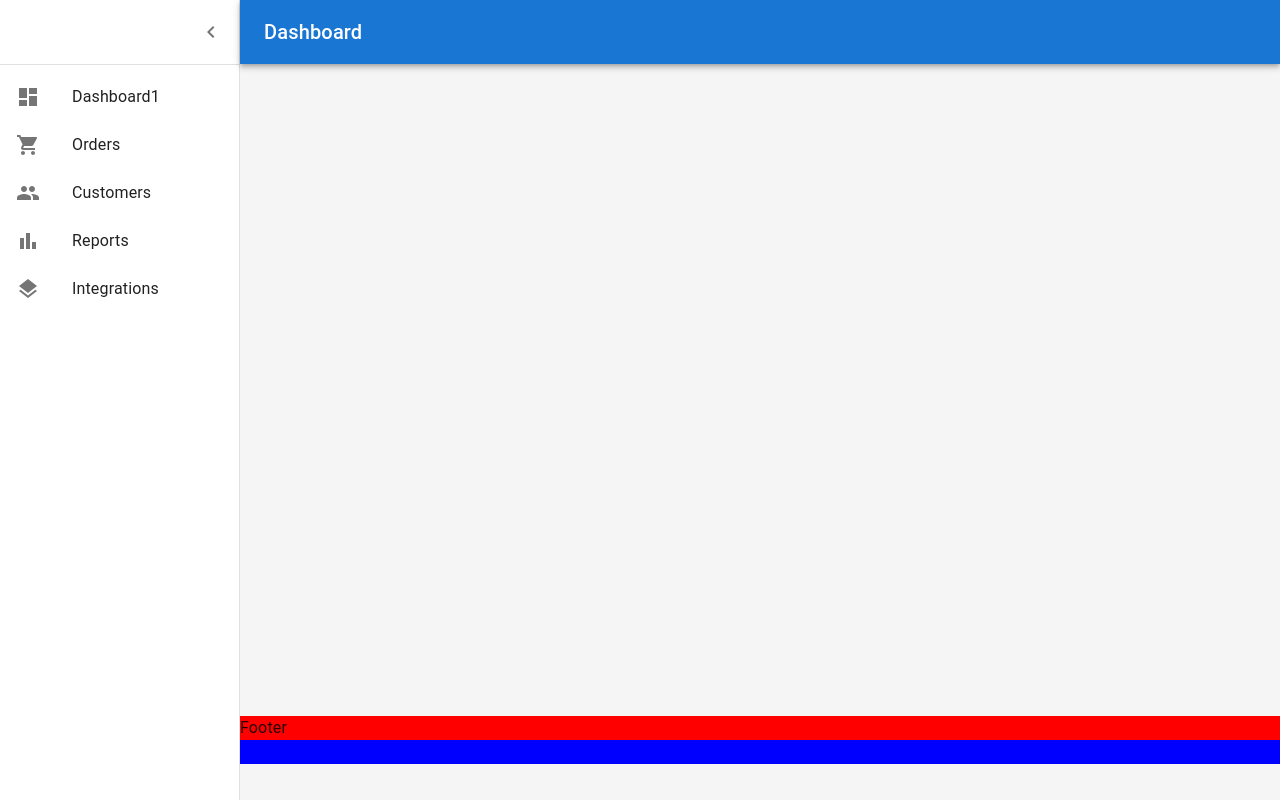
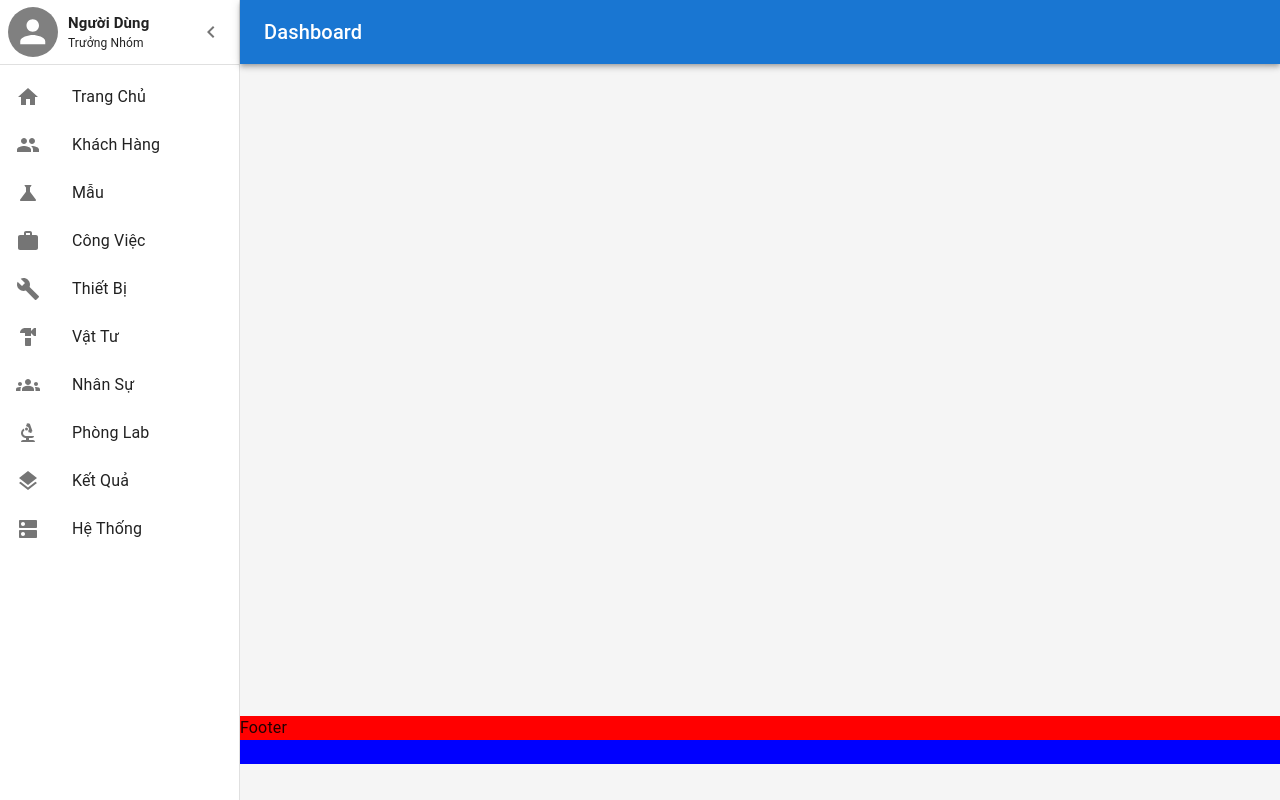
Before and after one commit to phamhuuhuy/LMS-PhuongHai, a React (Create React App) app in the folder frontend/: page / in a window 1280 px wide. Built offline with nearby package versions, Linux system fonts and the light colour scheme; the HTML template or start-up script is replaced by a standard one.

Commit message:
finish front-end for navigation side bar

```diff
--- a/frontend/src/components/NavSideBar/NavSideBar.tsx
+++ b/frontend/src/components/NavSideBar/NavSideBar.tsx
@@ -1,18 +1,19 @@
-import React from 'react'
 import List from '@mui/material/List';
 import Divider from '@mui/material/Divider';
 import ChevronLeftIcon from '@mui/icons-material/ChevronLeft';
 import { mainListItems } from './listItems';
-import { IconButton, Toolbar } from '@mui/material';
+import { Box, IconButton, Toolbar, Typography } from '@mui/material';
 import { styled } from '@mui/material/styles';
 import MuiDrawer from '@mui/material/Drawer';
+import Avatar from '@mui/material/Avatar';
+
 
 
 const drawerWidth: number = 240;
 
 const Drawer = styled(MuiDrawer, { shouldForwardProp: (prop) => prop !== 'open' })(
     ({ theme, open }) => ({
-    '& .MuiDrawer-paper': {
+        '& .MuiDrawer-paper': {
             position: 'relative',
             whiteSpace: 'nowrap',
             width: drawerWidth,
@@ -51,6 +52,17 @@ const NavSideBar = ({ handleOnClick, stateOpen }: any) => {
                     px: [1],
                 }}
             >
+                <Box sx={{ width: '100%', height: '100%', display: 'flex', alignItems: 'center' }}>
+                    {/* src will be fetched */}
+                    <Avatar src='' alt='avatar' sx={{width: '50px', height: '50px', backgroundColor: 'grey', marginRight: '10px' }}/>
+
+                    <div style={{ flexGrow: '1' }}>
+                        <div style={{ fontSize: '15px', fontWeight: '600' }}>Người Dùng</div>
+
+                        <div style={{ fontSize: '12px' }}>Trưởng Nhóm</div>
+
+                    </div>
+                </Box>
                 <IconButton onClick={toggleDrawer}>
                     <ChevronLeftIcon />
                 </IconButton>
--- a/frontend/src/components/NavSideBar/listItems.tsx
+++ b/frontend/src/components/NavSideBar/listItems.tsx
@@ -1,72 +1,85 @@
-import * as React from 'react';
 import ListItemButton from '@mui/material/ListItemButton';
+import ListItemText from '@mui/material/ListItemText';
+
+//icons
 import ListItemIcon from '@mui/material/ListItemIcon';
-import ListItemText from '@mui/material/ListItemText';
-import ListSubheader from '@mui/material/ListSubheader';
-import DashboardIcon from '@mui/icons-material/Dashboard';
-import ShoppingCartIcon from '@mui/icons-material/ShoppingCart';
+import LayersIcon from '@mui/icons-material/Layers';
+import HomeIcon from '@mui/icons-material/Home';
 import PeopleIcon from '@mui/icons-material/People';
-import BarChartIcon from '@mui/icons-material/BarChart';
-import LayersIcon from '@mui/icons-material/Layers';
-import AssignmentIcon from '@mui/icons-material/Assignment';
+import WorkIcon from '@mui/icons-material/Work';
+import BuildIcon from '@mui/icons-material/Build';
+import HardwareIcon from '@mui/icons-material/Hardware';
+import ScienceIcon from '@mui/icons-material/Science';
+import DnsIcon from '@mui/icons-material/Dns';
+import BiotechIcon from '@mui/icons-material/Biotech';
+import GroupsIcon from '@mui/icons-material/Groups';
 
 export const mainListItems = (
-  <React.Fragment>
+  <>
     <ListItemButton>
       <ListItemIcon>
-        <DashboardIcon />
+        <HomeIcon />
       </ListItemIcon>
-      <ListItemText primary="Dashboard1" />
-    </ListItemButton>
-    <ListItemButton>
-      <ListItemIcon>
-        <ShoppingCartIcon />
-      </ListItemIcon>
-      <ListItemText primary="Orders" />
+      <ListItemText primary="Trang Chủ" />
     </ListItemButton>
     <ListItemButton>
       <ListItemIcon>
         <PeopleIcon />
       </ListItemIcon>
-      <ListItemText primary="Customers" />
+      <ListItemText primary="Khách Hàng" />
     </ListItemButton>
     <ListItemButton>
       <ListItemIcon>
-        <BarChartIcon />
+        <ScienceIcon />
       </ListItemIcon>
-      <ListItemText primary="Reports" />
+      <ListItemText primary="Mẫu" />
     </ListItemButton>
+    <ListItemButton>
+      <ListItemIcon>
+        <WorkIcon />
+      </ListItemIcon>
+      <ListItemText primary="Công Việc" />
+    </ListItemButton>
+    <ListItemButton>
+      <ListItemIcon>
+        <BuildIcon />
+      </ListItemIcon>
+      <ListItemText primary="Thiết Bị" />
+    </ListItemButton>
+
+    <ListItemButton>
+      <ListItemIcon>
+        <HardwareIcon />
+      </ListItemIcon>
+      <ListItemText primary="Vật Tư" />
+    </ListItemButton>
+
+    <ListItemButton>
+      <ListItemIcon>
+        <GroupsIcon />
+      </ListItemIcon>
+      <ListItemText primary="Nhân Sự" />
+    </ListItemButton>
+
+    <ListItemButton>
+      <ListItemIcon>
+        <BiotechIcon />
+      </ListItemIcon>
+      <ListItemText primary="Phòng Lab" />
+    </ListItemButton>
+
     <ListItemButton>
       <ListItemIcon>
         <LayersIcon />
       </ListItemIcon>
-      <ListItemText primary="Integrations" />
+      <ListItemText primary="Kết Quả" />
     </ListItemButton>
-  </React.Fragment>
-);
 
-export const secondaryListItems = (
-  <React.Fragment>
-    <ListSubheader component="div" inset>
-      Saved reports
-    </ListSubheader>
     <ListItemButton>
       <ListItemIcon>
-        <AssignmentIcon />
+        <DnsIcon />
       </ListItemIcon>
-      <ListItemText primary="Current month" />
+      <ListItemText primary="Hệ Thống" />
     </ListItemButton>
-    <ListItemButton>
-      <ListItemIcon>
-        <AssignmentIcon />
-      </ListItemIcon>
-      <ListItemText primary="Last quarter" />
-    </ListItemButton>
-    <ListItemButton>
-      <ListItemIcon>
-        <AssignmentIcon />
-      </ListItemIcon>
-      <ListItemText primary="Year-end sale" />
-    </ListItemButton>
-  </React.Fragment>
+  </>
 );
```
